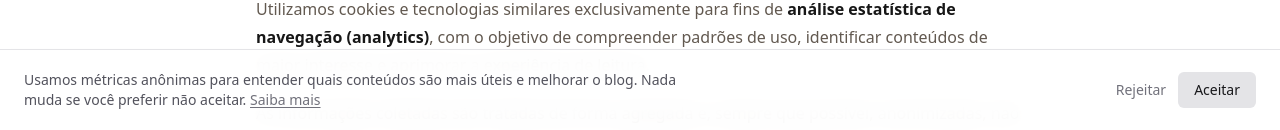
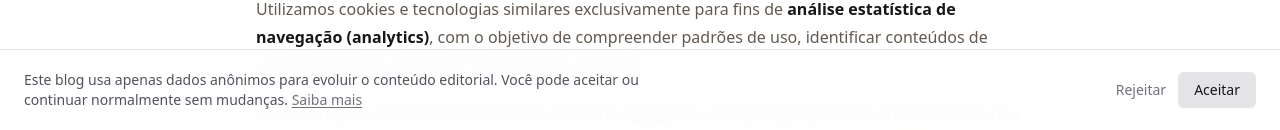
Before and after one commit to shopmaior/caju-blog, a Next.js app: page /politica-de-privacidade in a window 1280 px wide. Shown: the part 670-800 px from the top of the page. Built offline with nearby package versions, Linux system fonts and the light colour scheme; no server answers.

Commit message:
feat(analytics): adapt consent bar copy variant
- Default copy variant to "A"
- Resolve variant dynamically on reveal
- Update copy variant if different from "A"

```diff
--- a/components/analytics/ConsentBar.tsx
+++ b/components/analytics/ConsentBar.tsx
@@ -78,7 +78,7 @@ function resolveCopyVariant(): CopyVariant {
 
 export function ConsentBar() {
   const [isVisible, setIsVisible] = useState(false);
-  const [copyVariant] = useState<CopyVariant>(resolveCopyVariant);
+  const [copyVariant, setCopyVariant] = useState<CopyVariant>("A");
 
   /* ------------------------------------------------------------------------ */
   /* Consent Resolution & Adaptive Reveal                                     */
@@ -101,7 +101,13 @@ export function ConsentBar() {
     if (consent === "denied") return;
 
     // Adaptive reveal: time OR first real interaction
-    const reveal = () => setIsVisible(true);
+    const reveal = () => {
+      const variant = resolveCopyVariant();
+      if (variant !== "A") {
+        setCopyVariant(variant);
+      }
+      setIsVisible(true);
+    };
 
     const timer = setTimeout(reveal, 3000);
 
```
